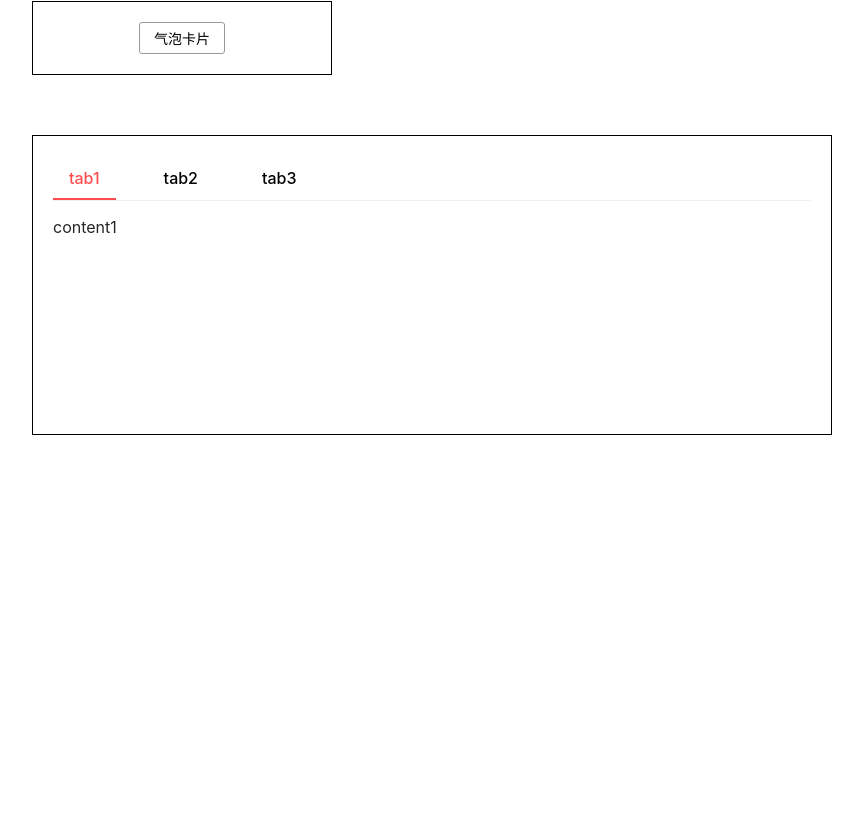
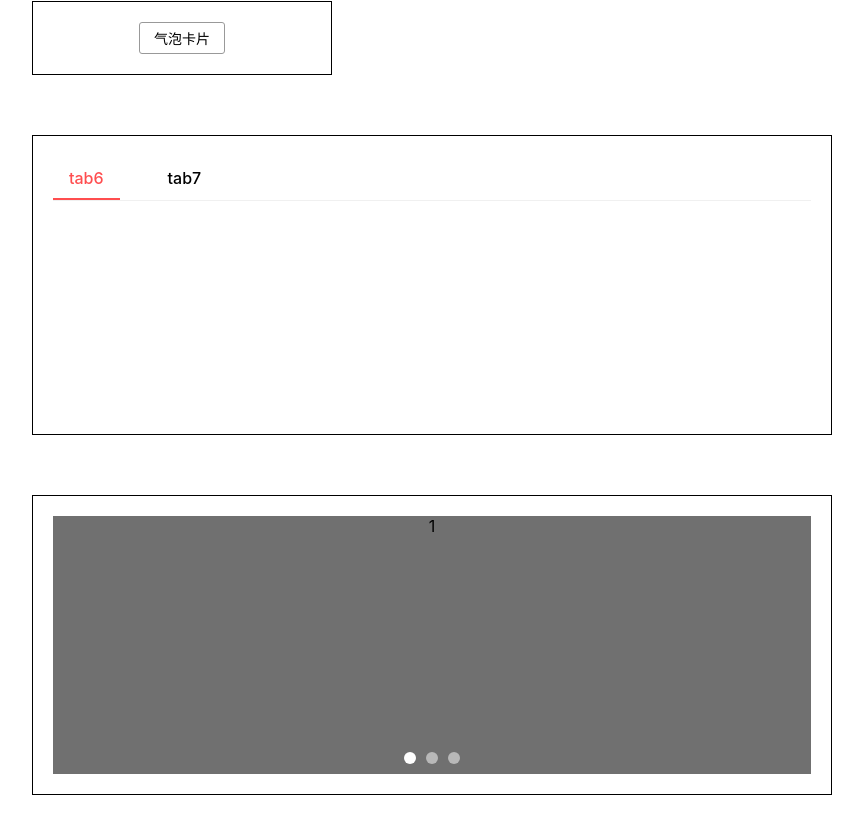
Before and after one commit to lovelts/tsl-ui, a Vue app: page / in a window 1280 px wide. Shown: the part 2046-2880 px from the top of the page, without its empty margins (28-891 px from the left). Before the commit the page ends 2541 px from the top, so only its background shows below. Built offline with nearby package versions, Linux system fonts and the light colour scheme.

Commit message:
新建swiper组件,tabs组件有bug

```diff
--- a/src/App.vue
+++ b/src/App.vue
@@ -1,7 +1,7 @@
 <!--
  * @Author: lts
  * @Date: 2021-03-08 12:54:13
- * @LastEditTime: 2021-03-10 18:41:55
+ * @LastEditTime: 2021-03-11 16:01:35
  * @FilePath: \my-cli-ui\src\App.vue
 -->
 <template>
@@ -139,16 +139,16 @@
     <ts-alert message="提示信息" icon="search" type="warning" />
     <ts-alert message="提示信息" icon="error" type="error" />
   </div>
-  <div :style="{
+  <div
+    :style="{
       width: '300px',
       margin: '60px',
       padding: '20px',
       border: '1px solid black',
-    }">
+    }"
+  >
     <ts-popover>
-        <template #title>
-          气泡头
-        </template>
+      <template #title> 气泡头 </template>
       <template #body>
         <p>content..........</p>
         <p>content..........</p>
@@ -157,14 +157,35 @@
       <ts-button>气泡卡片</ts-button>
     </ts-popover>
   </div>
-  <div :style="{
+  <div
+    :style="{
       width: '800px',
-      height:'300px',
+      height: '300px',
       margin: '60px',
       padding: '20px',
       border: '1px solid black',
-    }">
-      <ts-tabs></ts-tabs>
+    }"
+  >
+    <ts-tabs>
+      <ts-tab-pane myKey="6" tab="tab6">
+        <p>content6</p>
+      </ts-tab-pane>
+      <ts-tab-pane myKey="7" tab="tab7">
+        <p>content7</p>
+      </ts-tab-pane>
+    </ts-tabs>
+    <!-- <ts-tab-pane tab="tab4">content4</ts-tab-pane> -->
+  </div>
+  <div
+    :style="{
+      width: '800px',
+      height: '300px',
+      margin: '60px',
+      padding: '20px',
+      border: '1px solid black',
+    }"
+  >
+    <ts-swiper></ts-swiper>
   </div>
 </template>
 
@@ -179,8 +200,10 @@ import TsMenuItem from "./MenuItem";
 import TsModal from "./modal/Modal";
 import TsCard from "./card/Card";
 import TsAlert from "./alert/Alert";
-import TsPopover from './popover/Popover'
-import TsTabs from './tabs/Tabs'
+import TsPopover from "./popover/Popover";
+import TsTabs from "./tabs/Tabs";
+import TsTabPane from "./tabs/TabPane";
+import TsSwiper from "./swiper/Swiper.jsx";
 export default {
   name: "App",
   components: {
@@ -194,7 +217,9 @@ export default {
     TsCard,
     TsAlert,
     TsPopover,
-    TsTabs
+    TsTabs,
+    TsTabPane,
+    TsSwiper,
   },
 
   setup() {
--- /dev/null
+++ b/src/swiper/Swiper.jsx
@@ -0,0 +1,52 @@
+import { defineComponent, onMounted, ref } from 'vue'
+import './swiper.less'
+const Demo = defineComponent({
+  name: 'demo',
+  setup() {
+    let swiperRef = ref()
+    let num = ref(3)
+    console.log(num.value);
+    let arr = [1, 2, 3]
+    let translateX = ref(0)
+    let activeKey = ref(1)
+    let temp = ref(0)
+    onMounted(() => {
+      temp.value -= swiperRef.value.offsetWidth
+      console.log(swiperRef.value.offsetWidth, temp.value);
+    })
+    const getCurrent = (e) => {
+      console.log(e);
+      activeKey.value = e
+      translateX.value = (e - 1) * temp.value
+      console.log(translateX.value);
+    }
+    return () => (
+      <>
+        <div className="ts-swiper" ref={swiperRef}>
+          <div className="ts-swiper-slide" style={{ transform: `translateX(${translateX.value}px)` }}>1</div>
+          <div className="ts-swiper-slide" style={{ transform: `translateX(${translateX.value}px)` }}>2</div>
+          <div className="ts-swiper-slide" style={{ transform: `translateX(${translateX.value}px)` }}>3</div>
+          <ul>
+            {
+              arr.map((item) => {
+                return (
+                  <li
+                    className={activeKey.value === item ? 'active' : ''}
+                    key={item}
+                    onClick={() => getCurrent(item)}></li>
+                )
+              })
+            }
+            {/* <li className={'active'} key={1} onClick={() => getCurrent(1)}></li>
+            <li key={2} onClick={() => getCurrent(2)}></li>
+            <li key={3} onClick={() => getCurrent(3)}></li> */}
+          </ul>
+        </div>
+      </>
+    )
+  }
+
+
+})
+
+export default Demo
--- /dev/null
+++ b/src/swiper/swiper.less
@@ -0,0 +1,60 @@
+.ts-swiper {
+    width         : 100%;
+    // border        : 1px solid black;
+    height        : 100%;
+    display       : flex;
+    flex-direction: row;
+    overflow      : hidden;
+    position      : relative;
+
+    .ts-swiper-slide {
+        transition: all .3s;
+        // transform : translateX(0px);
+
+        &:first-child {
+            // margin-left     : 0;
+            background-color: rgb(112, 112, 112);
+        }
+
+        background-color: red;
+        width           : 100%;
+        flex-shrink     : 0;
+        height          : auto;
+
+        &:last-child {
+            margin-left     : -10px;
+            background-color: rgb(143, 2, 2);
+        }
+    }
+
+    ul {
+        width          : 100%;
+        // text-align: center;
+        list-style     : none;
+        position       : absolute;
+        bottom         : 10px;
+        display        : flex;
+        justify-content: center;
+
+        li {
+            transition: all .2s;
+            &:not(:first-child) {
+                margin-left: 10px;
+            }
+
+            width           : 12px;
+            cursor          : pointer;
+            opacity         : 0.5;
+            height          : 12px;
+            border-radius   : 50%;
+            background-color: #fff;
+
+            &.active {
+                opacity: 1;
+            }
+            &:hover {
+                opacity: 1;
+            }
+        }
+    }
+}
--- a/src/tabs/TabPane.vue
+++ b/src/tabs/TabPane.vue
@@ -1,21 +1,36 @@
 <!--
  * @Author: lts
  * @Date: 2021-03-10 20:06:36
- * @LastEditTime: 2021-03-10 20:07:17
+ * @LastEditTime: 2021-03-11 13:11:27
  * @FilePath: \my-cli-ui\src\tabs\TabPane.vue
 -->
 <template>
-    <div>
-
-    </div>
+  <div ref="myRef">
+    <slot />
+  </div>
 </template>
 <script>
-import { defineComponent } from "vue"
+import { defineComponent, inject, onMounted, ref,createVNode } from "vue";
 
 export default defineComponent({
-    name:'TabPane'
-})
+  name: "TabPane",
+  props: {
+    tab: String,
+    myKey: String,
+  },
+  // eslint-disable-next-line no-unused-vars
+  setup(props) {
+    let myRef = ref(null);
+    const pushKeysAndTabs = inject("pushKeysAndTabs");
+    onMounted(() => {
+      // console.log(createVNode(myRef.value))
+      pushKeysAndTabs({ tab: props.tab, key: props.myKey,slots:createVNode(myRef.value) });
+    });
+    return {
+      myRef,
+    };
+  },
+});
 </script>
 <style lang="less" scoped>
-
 </style>
--- a/src/tabs/Tabs.vue
+++ b/src/tabs/Tabs.vue
@@ -1,76 +1,60 @@
 <!--
  * @Author: lts
  * @Date: 2021-03-10 18:20:03
- * @LastEditTime: 2021-03-10 20:39:09
+ * @LastEditTime: 2021-03-11 16:55:30
  * @FilePath: \my-cli-ui\src\tabs\Tabs.vue
 -->
 <template>
   <div class="ts-tabs">
     <div class="ts-tabs-header">
       <div
+        v-for="item in keysAndTabs"
+        :key="item.key"
         class="ts-tabs-pane"
-        key="1"
-        :class="{ active: activeKey === '1' }"
-        @click="handleClick('1')"
+        :class="{ active: activeKey === item.key }"
+        @click="handleClick(item.key)"
       >
-        tab1
-      </div>
-      <div
-        class="ts-tabs-pane"
-        key="2"
-        :class="{ active: activeKey === '2' }"
-        @click="handleClick('2')"
-      >
-        tab2
-      </div>
-      <div
-        class="ts-tabs-pane"
-        key="3"
-        :class="{ active: activeKey === '3' }"
-        @click="handleClick('3')"
-      >
-        tab3
+        {{ item.tab }}
       </div>
     </div>
     <div class="ts-tabs-body">
       <div
+        v-for="item in keysAndTabs"
+        :key="item.key"
         class="ts-tabs-pane-content"
-        :class="{ 'active-content': activeKey === '1' }"
-        key="1"
-      >
-        content1
-      </div>
-      <div
-        class="ts-tabs-pane-content"
-        :class="{ 'active-content': activeKey === '2' }"
-        key="2"
-      >
-        content2
-      </div>
-      <div
-        class="ts-tabs-pane-content"
-        :class="{ 'active-content': activeKey === '3' }"
-        key="3"
-      >
-        content3
-      </div>
+        :class="{ 'active-content': activeKey === item.key }"
+      ></div>
     </div>
+    <div ref="tempRef" style="display: none"><slot /></div>
   </div>
 </template>
 <script>
-import { defineComponent, ref } from "vue";
+import { defineComponent, onMounted, ref, provide } from "vue";
 
 export default defineComponent({
   name: "Tabs",
   setup() {
-    let activeKey = ref("1");
+    let keysAndTabs = ref([]);
+    const pushKeysAndTabs = (obj) => {
+      keysAndTabs.value = [...keysAndTabs.value, obj];
+    };
+    provide("pushKeysAndTabs", pushKeysAndTabs);
+    let tempRef = ref();
+    let activeKey = ref();
+    onMounted(() => {
+
+
+      keysAndTabs.value[0] && (activeKey.value = keysAndTabs.value[0].key);
+    });
     const handleClick = (key) => {
-      console.log(key);
+      // console.log(key);
       activeKey.value = key;
     };
     return {
       handleClick,
       activeKey,
+      tempRef,
+      keysAndTabs,
     };
   },
 });
@@ -144,10 +128,11 @@ export default defineComponent({
       opacity: 0;
       flex-shrink: 0;
       width: 0;
-      opacity: 1;
-      transition: opacity 0.45s;
+      opacity: 0;
+      transition: all 0.45s;
       pointer-events: none;
       &.active-content {
+        opacity: 1;
         width: 100%;
         height: auto;
       }
```
Also changed, not shown: src/popover/Popover.vue (+5 -4 lines). Lines whose indentation alone changed are shown as unchanged.
